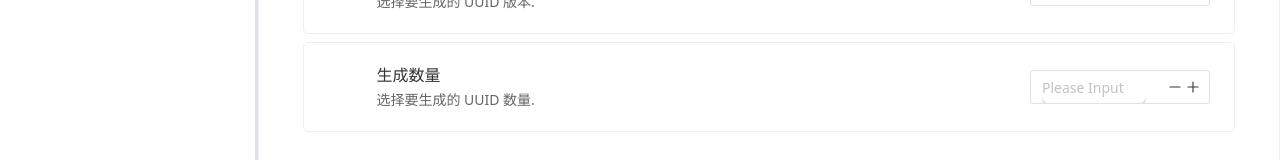
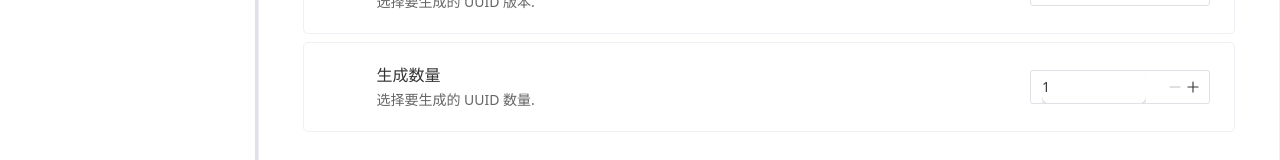
Before and after one commit to lingtianyulong/devtoys-rust, a Vue app in the folder devtoys/: page /tools/uuid in a window 1280 px wide. Shown: the part 390-550 px from the top of the page. Built offline with nearby package versions, Linux system fonts and the light colour scheme; some icons are missing.

Commit message:
1. 将 icon 类型从 Object 修改为 component, 消除警告信息; 2. 将 n-button 中的 secondary 及 text 等混用属性移除; 3. 添加 n-input-number 的 change value 处理;

```diff
--- a/devtoys/src/components/menu.vue
+++ b/devtoys/src/components/menu.vue
@@ -92,7 +92,6 @@ function handleCollapse() {
     <div class="menu_header">
       <n-button
         text
-        secondary
         size="large"
         type="default"
         :bordered="false"
--- a/devtoys/src/components/settingitem.vue
+++ b/devtoys/src/components/settingitem.vue
@@ -9,9 +9,11 @@
 
 <script lang="ts" setup>
 import type { SelectOption } from "naive-ui";
+import type { Component } from "vue";
+import { ref } from "vue";
 
 const props = defineProps<{
-  icon: Object;
+  icon: Component;
   title: string;
   description: string;
   type?: string;
@@ -20,7 +22,10 @@ const props = defineProps<{
   switchUncheckedContent?: string;
   switchValue?: boolean;
   onSwitchChange?: (value: boolean) => void;
+  onNumberChange?: (value: number) => void;
 }>();
+
+const uuidCount = ref(1);
 </script>
 
 <template>
@@ -50,11 +55,14 @@ const props = defineProps<{
           </template>
         </n-switch>
         <n-input-number
+          v-model:value="uuidCount"
           class="win-spin"
           v-if="props.type === 'number'"
           clearable
           :min="1"
-          :max="100" />
+          :max="100"
+          placeholder="请输入生成数量"
+          @update:value="props.onNumberChange" />
       </div>
     </div>
   </n-card>
@@ -102,5 +110,4 @@ const props = defineProps<{
   justify-content: flex-end;
   align-items: center;
 }
-
 </style>
--- a/devtoys/src/pages/setting.vue
+++ b/devtoys/src/pages/setting.vue
@@ -17,7 +17,7 @@ const { dark } = storeToRefs(themeStore);
 
 type SettingItem = {
   key: string;
-  icon: Object;
+  icon: Component;
   title: string;
   description: string;
   type?: "select" | "switch" | string;
--- a/devtoys/src/pages/tools/uuid.vue
+++ b/devtoys/src/pages/tools/uuid.vue
@@ -23,7 +23,7 @@ import {
 
 type SettingItem = {
   key: string;
-  icon: Object;
+  icon: Component;
   title: string;
   description: string;
   type?: "select" | "switch" | string;
@@ -117,6 +117,10 @@ function handleSwitchChange(item: SettingItem, value: boolean) {
     uppercase.value = value;
   }
 }
+
+function handleNumberChange(value: number) {
+  console.log(value);
+}
 </script>
 
 <template>
@@ -141,7 +145,8 @@ function handleSwitchChange(item: SettingItem, value: boolean) {
         "
         :switchCheckedContent="item.switchCheckedContent"
         :switchUncheckedContent="item.switchUncheckedContent"
-        :onSwitchChange="(value) => handleSwitchChange(item, value)" />
+        :onSwitchChange="(value) => handleSwitchChange(item, value)"
+        :onNumberChange="(value) => handleNumberChange(value)" />
     </n-space>
   </n-card>
 </template>
```
